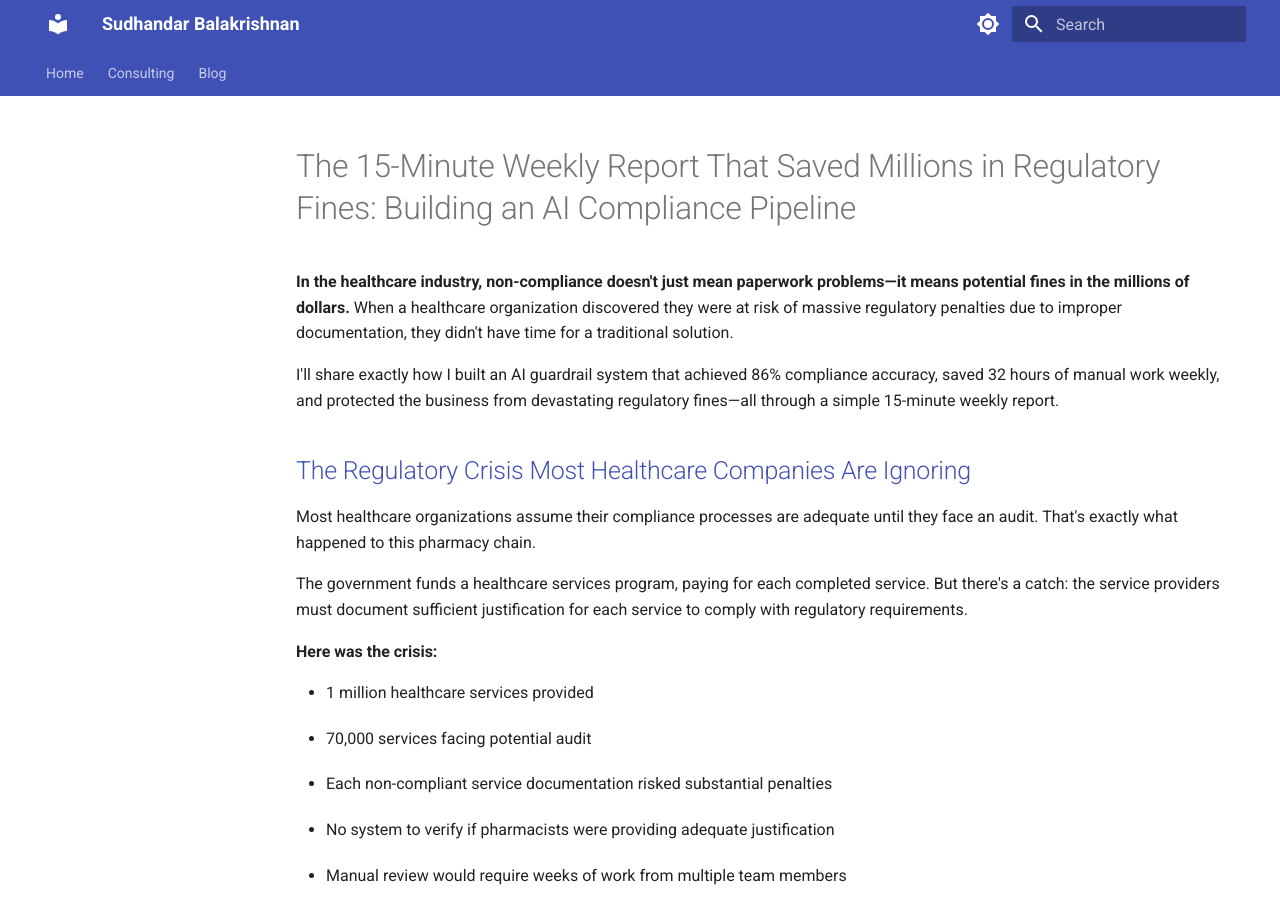
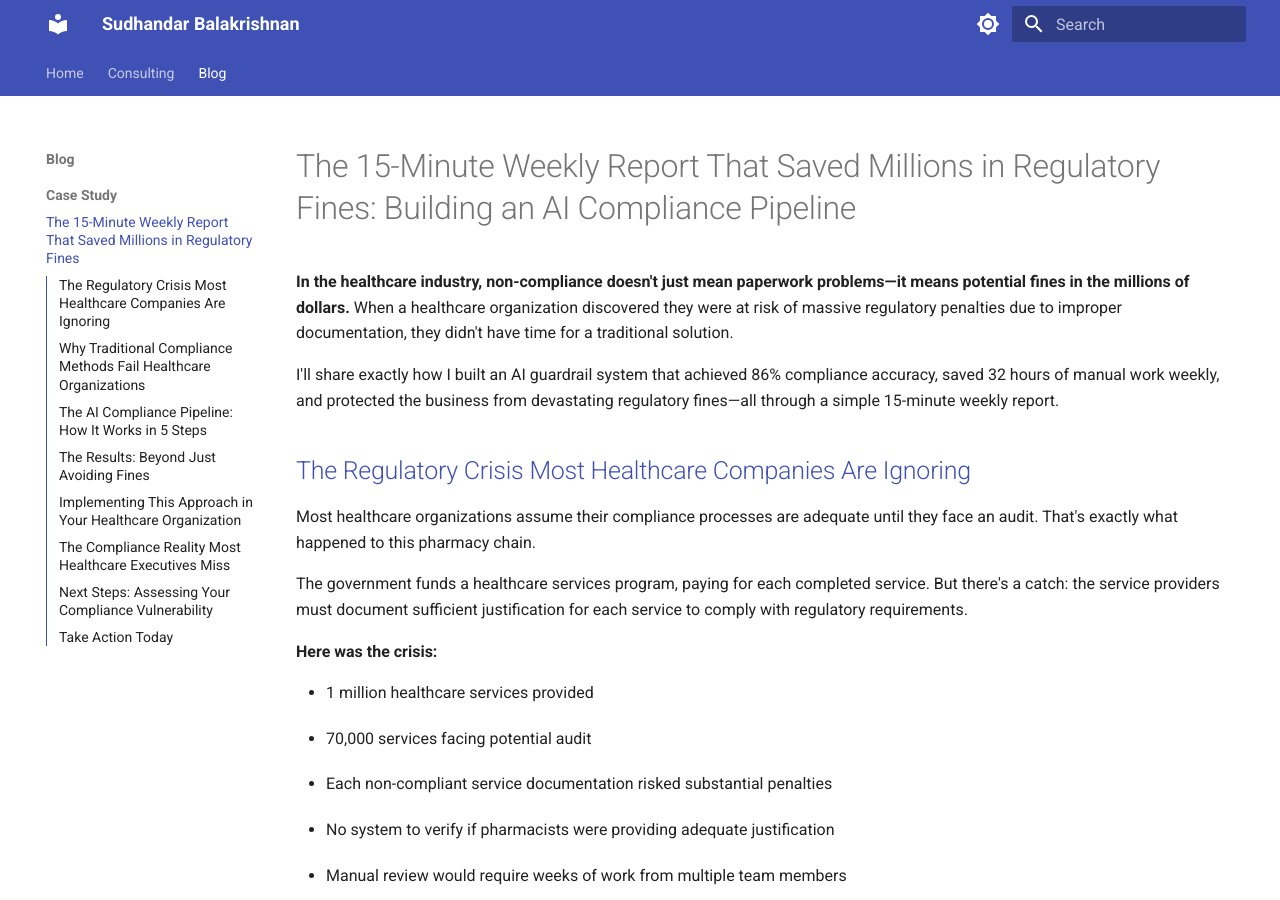
Before and after one commit to Sudhandar/blog, an MkDocs documentation site: the page built from docs/blog/compliance-pipeline-blog-markdown.md, in a window 1280 px wide and 900 px high. Built offline with MkDocs 1.6.1 and Material for MkDocs 9.7.7, drawn with Linux system fonts in a browser that asks for light colours.

```diff
--- a/docs/stylesheets/extra.css
+++ b/docs/stylesheets/extra.css
@@ -201,5 +201,3 @@
     font-size: 0.95rem;
     line-height: 1.6;
 }
-
-/* Clean up unnecessary sidebar styles */
--- a/mkdocs.yml
+++ b/mkdocs.yml
@@ -1,6 +1,7 @@
 site_name: Sudhandar Balakrishnan
 site_description: AI consulting services
 site_url: https://Sudhandar.github.io/blog/
+
 theme:
   name: material
   features:
@@ -25,10 +26,6 @@ theme:
       toggle:
         icon: material/brightness-4
         name: Switch to light mode
-  icon:
-    social:
-      - fontawesome/brands/twitter
-      - fontawesome/brands/linkedin
 
 plugins:
   - search
@@ -47,7 +44,9 @@ markdown_extensions:
 nav:
   - Home: index.md
   - Consulting: consulting.md
-  - Blog: blog.md
+  - Blog:
+      - Case Study:
+          - "The 15-Minute Weekly Report That Saved Millions in Regulatory Fines": blog/compliance-pipeline-blog-markdown.md
 
 extra:
   social:
@@ -57,6 +56,16 @@ extra:
     - icon: fontawesome/brands/linkedin
       link: https://www.linkedin.com/in/sudhandar/
       name: Connect with me on LinkedIn
+  analytics:
+    provider: google
+    property: G-QBHPNWV21J
+  consent:
+    title: Cookie consent
+    description: >-
+      We use cookies to recognize your repeated visits and preferences, as well
+      as to measure the effectiveness of our documentation and whether users
+      find what they're searching for. With your consent, you're helping us to
+      make our documentation better.
 
 extra_css:
   - stylesheets/extra.css
```
